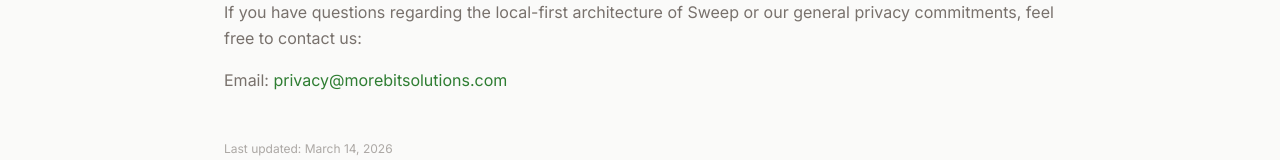
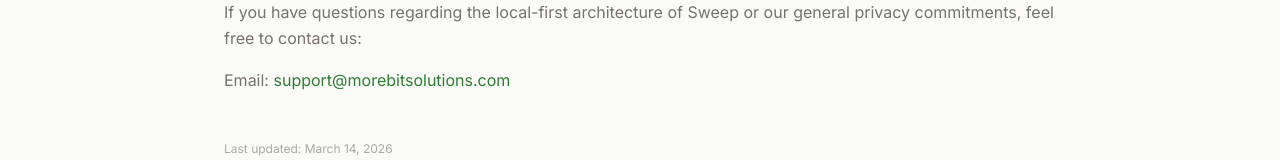
Before and after one commit to dwivedineeraj/morebitsolutions, a Next.js app: page /privacy/sweep in a window 1280 px wide. Shown: the part 1823-1983 px from the top of the page. Built offline with nearby package versions, Linux system fonts and the light colour scheme.

Commit message:
Sweep privacy policy

```diff
--- a/src/app/privacy/sweep/page.tsx
+++ b/src/app/privacy/sweep/page.tsx
@@ -119,7 +119,7 @@
                         If you have questions regarding the local-first architecture of Sweep or our general privacy commitments, feel free to contact us:
                     </p>
                     <p className="m-0">
-                        Email: <a href="mailto:privacy@morebitsolutions.com" className="text-primary hover:underline">privacy@morebitsolutions.com</a>
+                        Email: <a href="mailto:support@morebitsolutions.com" className="text-primary hover:underline">support@morebitsolutions.com</a>
                     </p>
                 </section>
 
```
